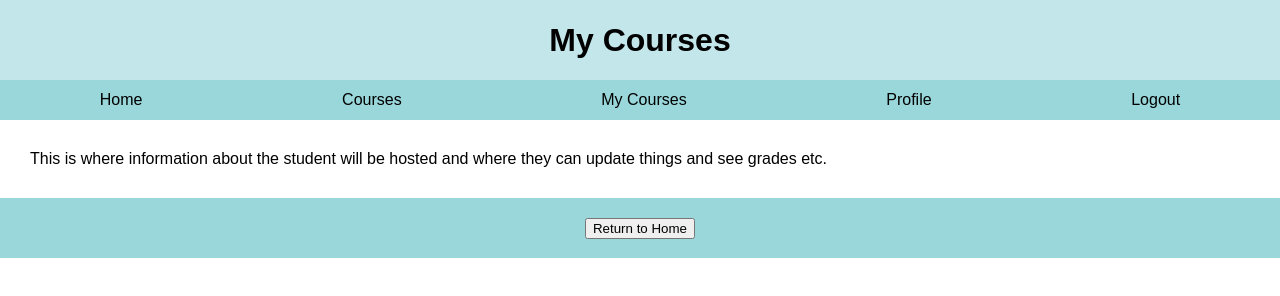
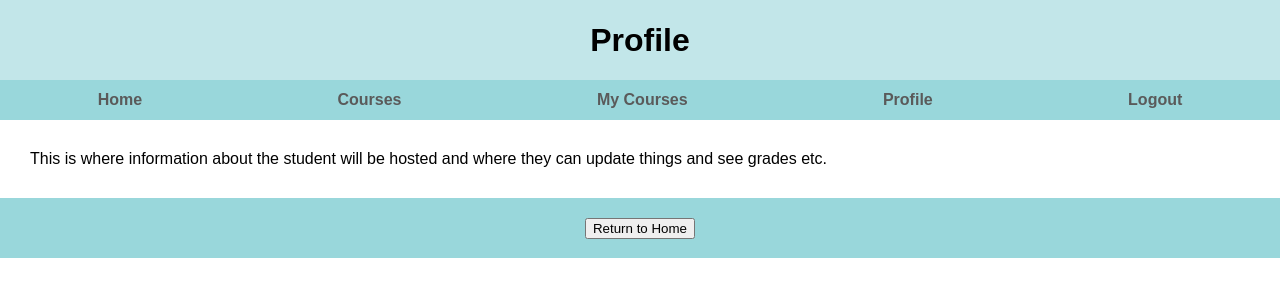
Before and after one commit to JesseDenier/Format-LMS, a plain HTML site: page profile.html in a window 1280 px wide. Drawn offline with Linux system fonts and the light colour scheme.

Commit message:
Changed nav to bold and gray.

```diff
--- a/assets/css/style.css
+++ b/assets/css/style.css
@@ -36,7 +36,6 @@ header {
 }
 nav {
   background-color: var(--dark_blue);
-  color: var(--black);
   position: fixed;
   display: flex;
   justify-content: space-around;
@@ -44,7 +43,12 @@ nav {
   top: var(--header_height);
   width: 100%;
   height: var(--nav_height);
+  font-weight: bold;
 }
+nav a {
+  color: var(--dark_gray);
+}
+
 /* Adjusts main down to not be hidden by fixed header and nav. */
 main {
   margin: calc(var(--header_height) + var(--nav_height) + 30px) 30px 30px 30px;
--- a/profile.html
+++ b/profile.html
@@ -4,11 +4,11 @@
     <meta charset="UTF-8" />
     <meta name="viewport" content="width=device-width, initial-scale=1.0" />
     <link rel="stylesheet" href="assets/css/courses.css" />
-    <title>My Courses</title>
+    <title>Profile</title>
   </head>
   <body>
     <header>
-      <h1>My Courses</h1>
+      <h1>Profile</h1>
     </header>
     <nav>
       <a href="index.html">Home</a>
```
